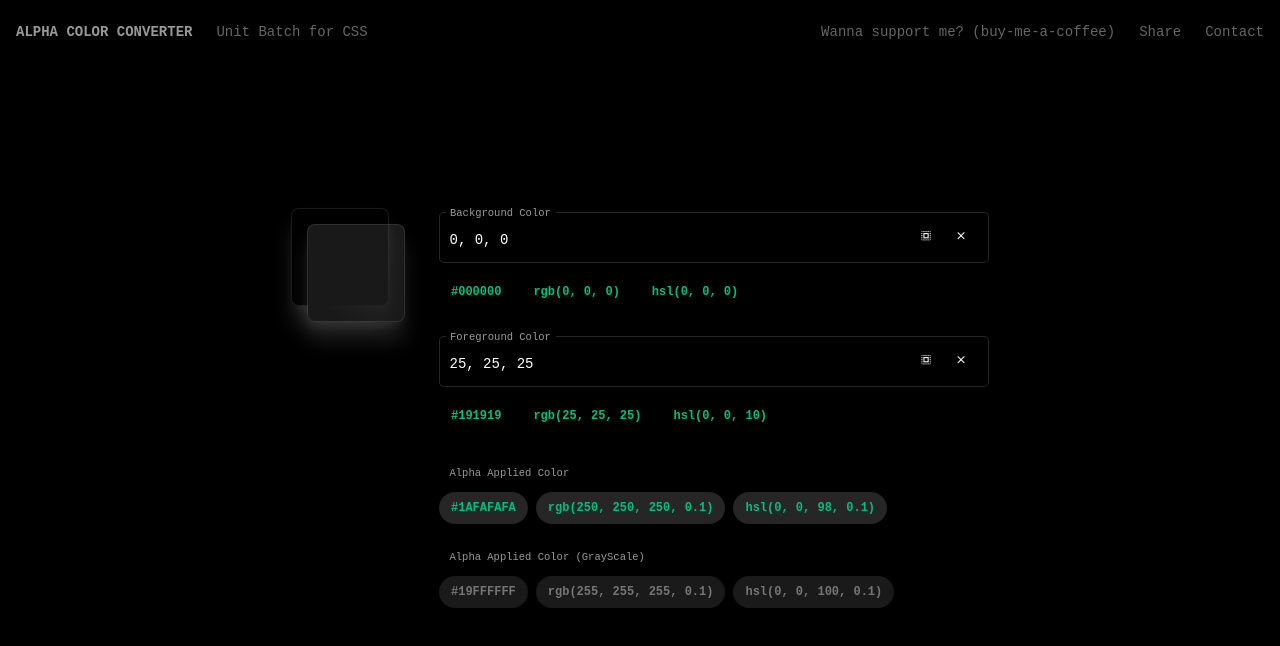
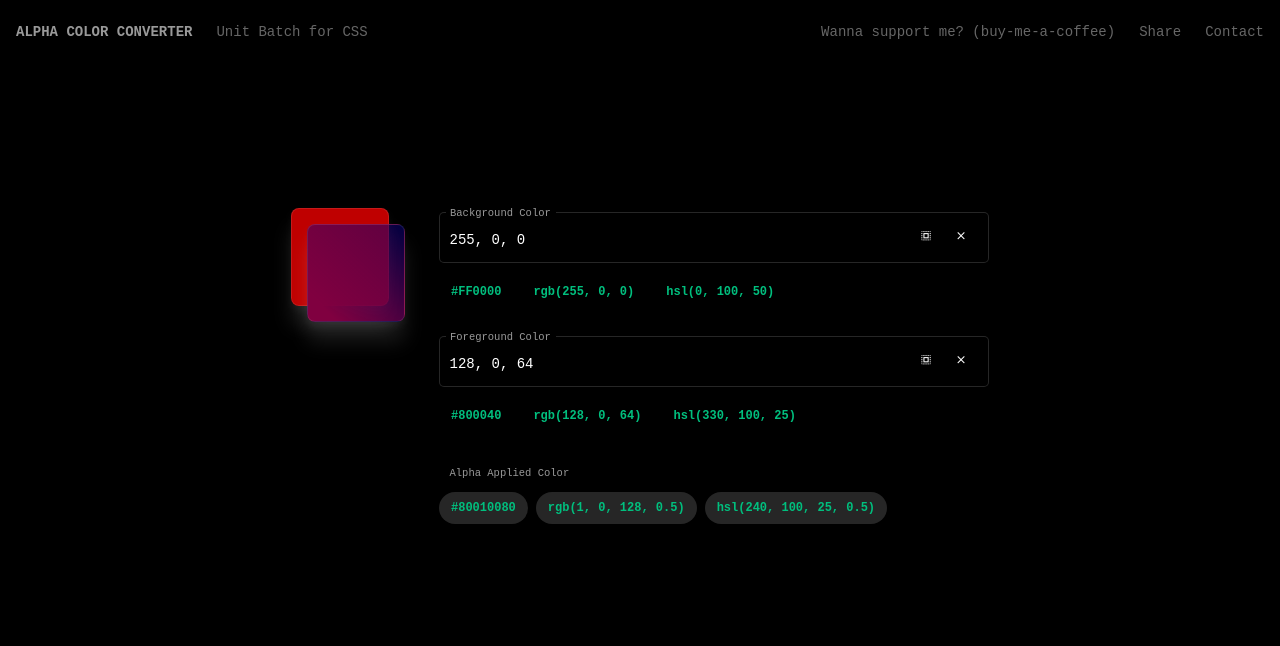
Before and after one commit to vberkaltun/ColorPicker, an Angular app: page / in a window 1280 px wide. Shown: the top 646 px of the page. Built offline with nearby package versions, Linux system fonts and the light colour scheme; a web font is replaced by a local one.

Commit message:
Applied inheritance

```diff
--- a/src/app/app.component.ts
+++ b/src/app/app.component.ts
@@ -2,7 +2,7 @@ import { Component, OnInit, ViewChild } from '@angular/core';
 import { MatSnackBar } from '@angular/material/snack-bar';
 import { MatRipple } from '@angular/material/core';
 
-import { Color, ColorFormat } from './regex.color';
+import { ColorExtended, ColorType, ColorGUI, ColorFormat } from './regex.color';
 import { Match } from './regex.match';
 
 export const COLOR_MIN: number = -1;
@@ -15,7 +15,6 @@ export const ALPHA_MIN: number = 0;
 export const ALPHA_MAX: number = 100;
 
 export enum SearchFormat { Increment, Decrement };
-export enum ColorType { Back, Fore };
 
 @Component({
     selector: 'app-root',
@@ -33,12 +32,12 @@ export class AppComponent implements OnInit {
     public constructor(private snackBar: MatSnackBar) { }
     public ngOnInit(): void { this.init(); }
 
-    public colorFore: Color = new Color();
-    public colorBack: Color = new Color();
-    public colorAlpha: Color = new Color();
+    public colorFore: ColorGUI = new ColorGUI();
+    public colorBack: ColorGUI = new ColorGUI();
+    public colorAlpha: ColorExtended = new ColorExtended();
 
-    public inputFore: string = '25, 25, 25';
-    public inputBack: string = '0, 0, 0';
+    public inputFore: string = '128, 0, 64';
+    public inputBack: string = '255, 0, 0';
 
     // ---
     // trigger events
@@ -184,7 +183,7 @@ export class AppComponent implements OnInit {
 
     private calculateGrayScaleAlphaColor(): boolean {
         // make grayscale calculation
-        if (this.colorFore.grayScale && this.colorBack.grayScale) {
+        if (this.colorFore.isGrayScale && this.colorBack.isGrayScale) {
             let a = (this.colorFore._rgb[0] - this.colorBack._rgb[0]) / (255 - this.colorBack._rgb[0]);
             this.colorAlpha._grayScale = a;
 
--- a/src/app/regex.color.ts
+++ b/src/app/regex.color.ts
@@ -1,6 +1,8 @@
 import * as convert from 'color-convert';
 
+export enum ColorType { Back, Fore };
 export enum ColorFormat { Idle, HEX, RGB, HSL };
+
 export class Color {
 
     // ---
@@ -8,22 +10,20 @@ export class Color {
     // ---
 
     // INDEX 1: HEX
-    private readonly regexJustHEX: RegExp = /^\s*(([a-fA-F0-9]{3}){1,2})\s*$/g;
+    protected readonly regexJustHEX: RegExp = /^\s*(([a-fA-F0-9]{3}){1,2})\s*$/g;
     // INDEX 2: DIGIT 1, R
     // INDEX 4: DIGIT 2, G
     // INDEX 6: DIGIT 3, B
-    private readonly regexJustRGB: RegExp = /^\s*(([0-9]|[1-9][0-9]|[1][0-9][0-9]|2[0-4][0-9]|25[0-5])\s*(\s+|[,]|[;])\s*([0-9]|[1-9][0-9]|[1][0-9][0-9]|2[0-4][0-9]|25[0-5])\s*(\s+|[,]|[;])\s*([0-9]|[1-9][0-9]|[1][0-9][0-9]|2[0-4][0-9]|25[0-5]))\s*$/g;
+    protected readonly regexJustRGB: RegExp = /^\s*(([0-9]|[1-9][0-9]|[1][0-9][0-9]|2[0-4][0-9]|25[0-5])\s*(\s+|[,]|[;])\s*([0-9]|[1-9][0-9]|[1][0-9][0-9]|2[0-4][0-9]|25[0-5])\s*(\s+|[,]|[;])\s*([0-9]|[1-9][0-9]|[1][0-9][0-9]|2[0-4][0-9]|25[0-5]))\s*$/g;
     // INDEX 2: DIGIT 1, R
     // INDEX 5: DIGIT 2, G
     // INDEX 8: DIGIT 3, B
-    private readonly regexJustHSL: RegExp = /^\s*(([0-9]|[1-9][0-9]|[1-2][0-9][0-9]|3[0-5][0-9]|360)\s*([°]|[%])?\s*(\s+|[,]|[;])\s*([0-9]|[1-9][0-9]|100)\s*([°]|[%])?\s*(\s+|[,]|[;])\s*([0-9]|[1-9][0-9]|100)\s*([°]|[%])?)\s*$/g;
+    protected readonly regexJustHSL: RegExp = /^\s*(([0-9]|[1-9][0-9]|[1-2][0-9][0-9]|3[0-5][0-9]|360)\s*([°]|[%])?\s*(\s+|[,]|[;])\s*([0-9]|[1-9][0-9]|100)\s*([°]|[%])?\s*(\s+|[,]|[;])\s*([0-9]|[1-9][0-9]|100)\s*([°]|[%])?)\s*$/g;
 
     // default colors
-    private readonly defaultTransparent = 0.75;
-    private readonly defaultGrayScaleAlpha = 0.0;
-    private readonly defaultHEX = "000000";
-    private readonly defaultRGB = [0, 0, 0, 1];
-    private readonly defaultHSL = [0, 0, 0, 1];
+    protected readonly defaultHEX = "000000";
+    protected readonly defaultRGB = [0, 0, 0, 1];
+    protected readonly defaultHSL = [0, 0, 0, 1];
 
     // ---
 
@@ -35,27 +35,7 @@ export class Color {
     public get rgb(): string { return "rgb(" + this._rgb[0] + ", " + this._rgb[1] + ", " + this._rgb[2] + ")"; }
     public get hsl(): string { return "hsl(" + this._hsl[0] + ", " + this._hsl[1] + ", " + this._hsl[2] + ")"; }
 
-    // this three are additional for result box
-    public get hexWithAlpha(): string { return "#" + (Math.round(this._rgb[3] * 255) + 0x10000).toString(16).substr(-2).toUpperCase() + this._hex; }
-    public get rgbWithAlpha(): string { return "rgb(" + this._rgb[0] + ", " + this._rgb[1] + ", " + this._rgb[2] + ", " + this._rgb[3] + ")"; }
-    public get hslWithAlpha(): string { return "hsl(" + this._hsl[0] + ", " + this._hsl[1] + ", " + this._hsl[2] + ", " + this._rgb[3] + ")"; }
-
-    // grayscale
-    public get hexWithGrayScale(): string { return "#" + (Math.round(this._grayScale * 255) + 0x10000).toString(16).substr(-2).toUpperCase() + "FFFFFF"; }
-    public get rgbWithGrayScale(): string { return "rgb(255, 255, 255, " + Math.round(this._grayScale * 100) / 100 + ")"; }
-    public get hslWithGrayScale(): string { return "hsl(0, 0, 100, " + Math.round(this._grayScale * 100) / 100 + ")"; }
-
-    // ui color hotfix
-    public get gui(): string { return "rgb(" + this._rgb[0] + ", " + this._rgb[1] + ", " + this._rgb[2] + ", " + this.defaultTransparent + ")"; }
-
-    // ---
-
-    public _grayScale: any = this.defaultGrayScaleAlpha;
-    public _isGrayScale: any = false;
     public _isColorSet: any = false;
-
-    public get grayScale(): boolean { return this._rgb[0] == this._rgb[1] && this._rgb[0] == this._rgb[2]; }
-    public get isGrayScale(): boolean { return this._isGrayScale; }
     public get isColorSet(): boolean { return this._isColorSet; }
 
     // ---
@@ -66,9 +46,6 @@ export class Color {
         this._hex = this.defaultHEX;
         this._rgb = this.defaultRGB;
         this._hsl = this.defaultHSL;
-
-        this._grayScale = this.defaultGrayScaleAlpha;
-        this._isGrayScale = false;
         this._isColorSet = false;
     }
 
@@ -122,3 +99,41 @@ export class Color {
         }
     }
 }
+
+export class ColorGUI extends Color {
+    // default colors
+    protected readonly defaultTransparent = 0.75;
+
+    // ui color hotfix
+    public get gui(): string { return "rgb(" + this._rgb[0] + ", " + this._rgb[1] + ", " + this._rgb[2] + ", " + this.defaultTransparent + ")"; }
+    public get isGrayScale(): boolean { return this._rgb[0] == this._rgb[1] && this._rgb[0] == this._rgb[2]; }
+}
+
+export class ColorExtended extends Color {
+    // default colors
+    protected readonly defaultGrayScale = 0.0;
+
+    // additional for result box
+    public get hexWithAlpha(): string { return "#" + (Math.round(this._rgb[3] * 255) + 0x10000).toString(16).substr(-2).toUpperCase() + this._hex; }
+    public get rgbWithAlpha(): string { return "rgb(" + this._rgb[0] + ", " + this._rgb[1] + ", " + this._rgb[2] + ", " + this._rgb[3] + ")"; }
+    public get hslWithAlpha(): string { return "hsl(" + this._hsl[0] + ", " + this._hsl[1] + ", " + this._hsl[2] + ", " + this._rgb[3] + ")"; }
+
+    // grayscale result
+    public get hexWithGrayScale(): string { return "#" + (Math.round(this._grayScale * 255) + 0x10000).toString(16).substr(-2).toUpperCase() + "FFFFFF"; }
+    public get rgbWithGrayScale(): string { return "rgb(255, 255, 255, " + Math.round(this._grayScale * 100) / 100 + ")"; }
+    public get hslWithGrayScale(): string { return "hsl(0, 0, 100, " + Math.round(this._grayScale * 100) / 100 + ")"; }
+
+    public _grayScale: any = this.defaultGrayScale;
+    public _isGrayScale: any = false;
+
+    public get grayScale(): boolean { return this._grayScale; }
+    public get isGrayScale(): boolean { return this._isGrayScale; }
+
+    public resetColor() {
+        // call base member
+        super.resetColor();
+
+        this._grayScale = this.defaultGrayScale;
+        this._isGrayScale = false;
+    }
+}
```
